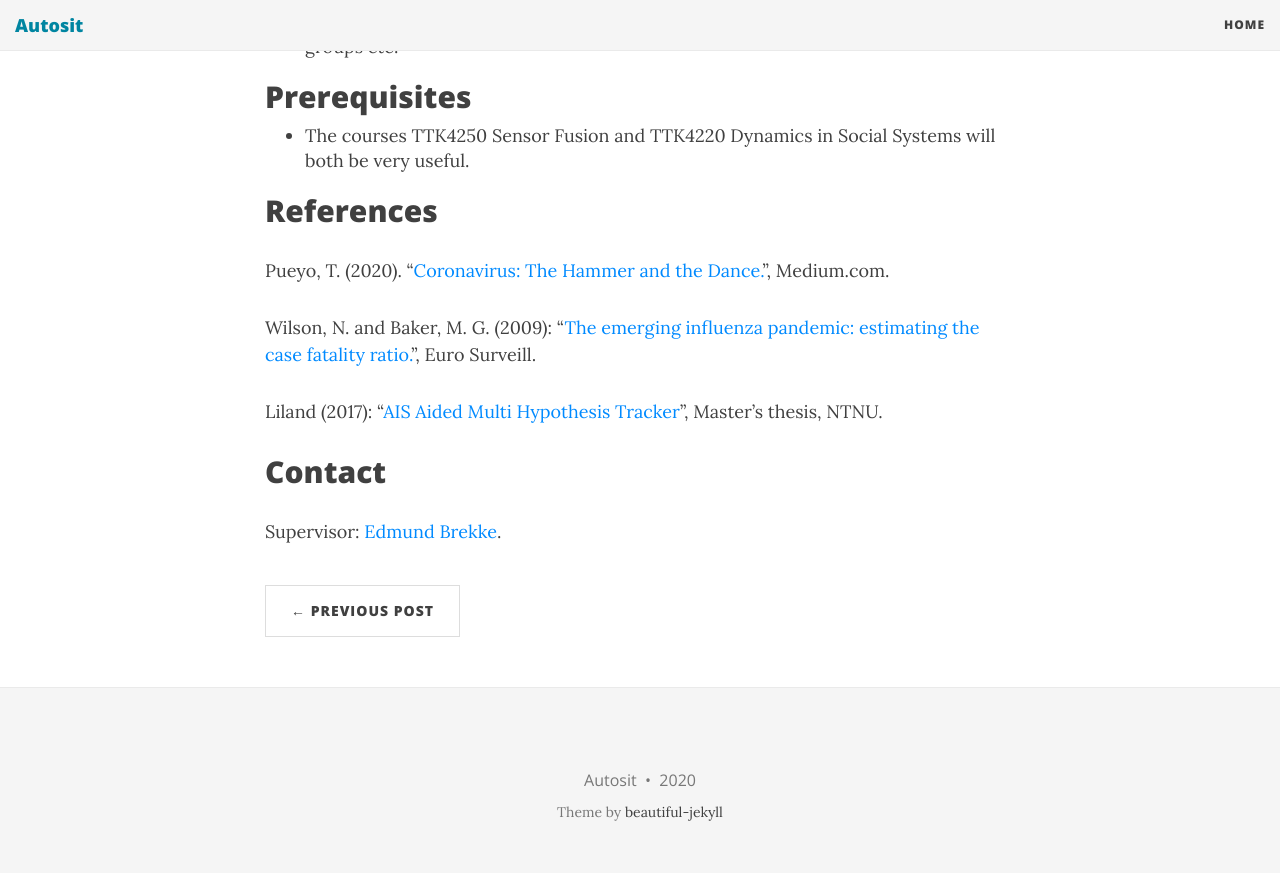
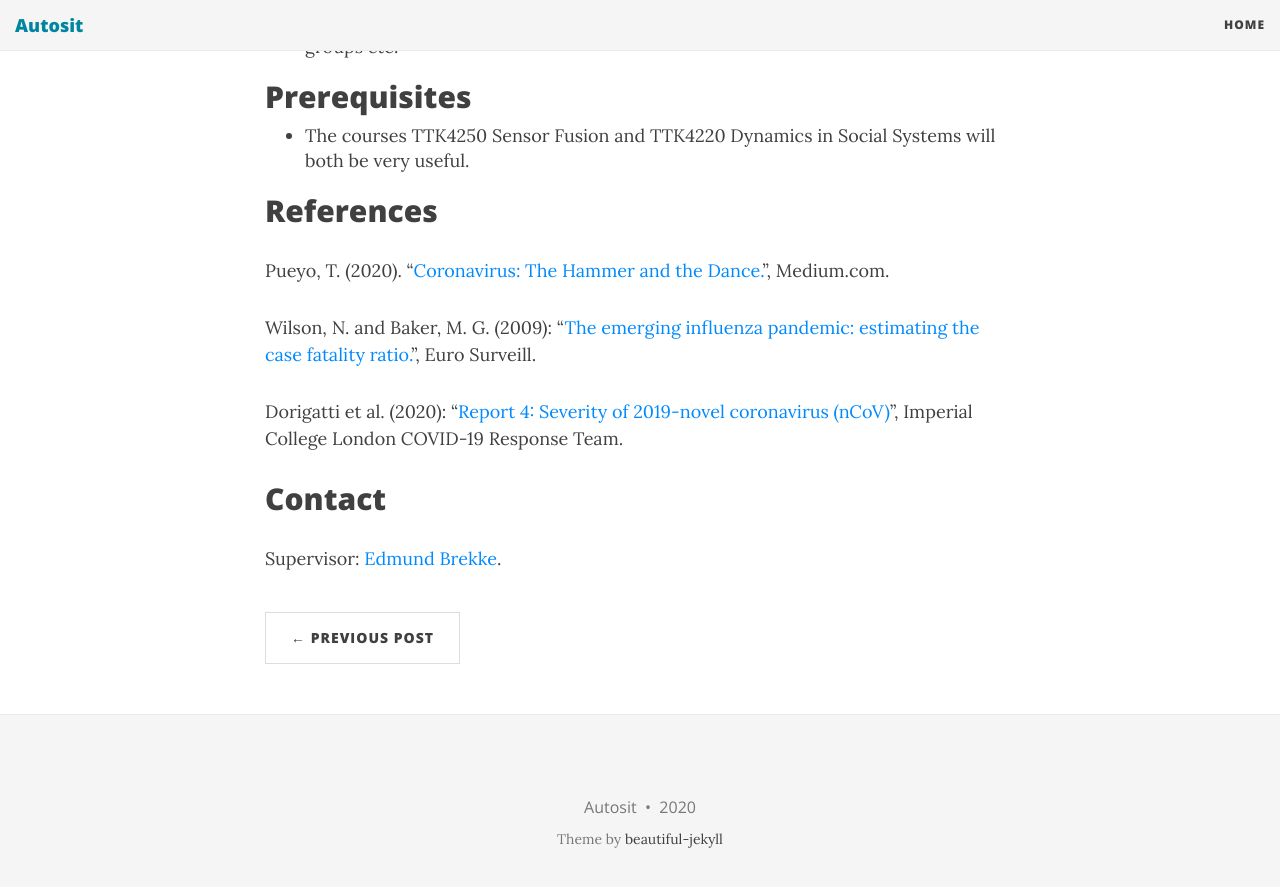
Before and after one commit to autosit/autosit.github.io, a Jekyll site: the page built from _posts/2020-04-08-corona.md, in a window 1280 px wide and 900 px high, scrolled down 1853 px. Shown: the top 887 px of the window. Built offline with Jekyll 4.4.1, drawn with Linux system fonts in a browser that asks for light colours; nearby versions of some CDN libraries.

Commit message:
added coronavirus project 4

```diff
--- a/_posts/2020-04-08-corona.md
+++ b/_posts/2020-04-08-corona.md
@@ -47,7 +47,7 @@ Pueyo, T. (2020). "[Coronavirus: The Hammer and the Dance.][Pueyo2020]", Medium.
 
 Wilson, N. and Baker, M. G. (2009): “[The emerging influenza pandemic: estimating the case fatality ratio.][Wilson2009]”, Euro Surveill.
 
-Liland (2017): “[AIS Aided Multi Hypothesis Tracker][Liland2017]”, Master’s thesis, NTNU.
+Dorigatti et al. (2020): “[Report 4: Severity of 2019-novel coronavirus (nCoV)][Dorigatti2020]”, Imperial College London COVID-19 Response Team.
 
 
 ## Contact
```
Also changed, not shown: other parts of _posts/2020-04-08-corona.md (+1 -1 lines).
